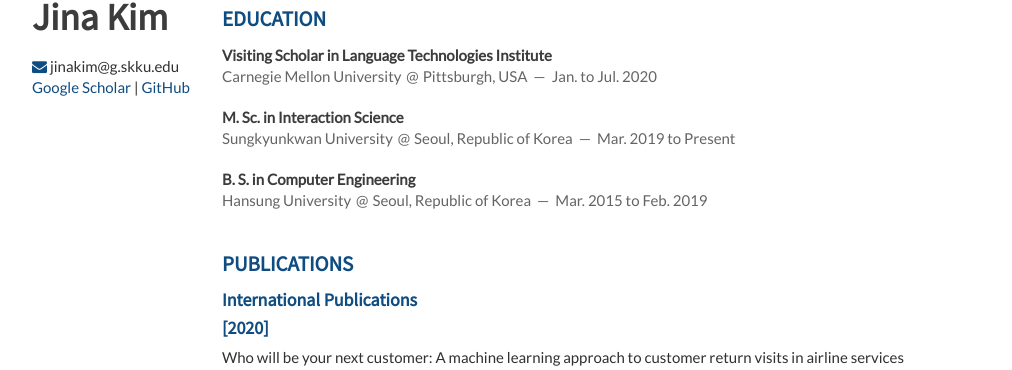
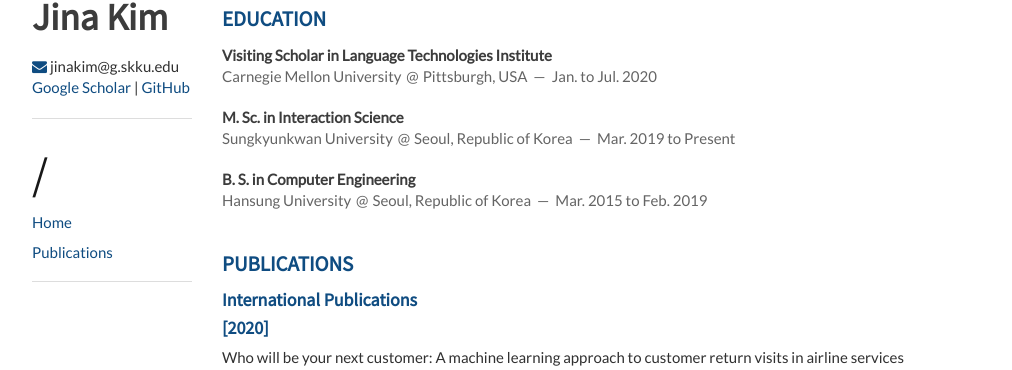
Before and after one commit to Jina-Kim/Jina-Kim.github.io, a Jekyll site: the page built from index.html, in a window 1280 px wide. Shown: the part 207-577 px from the top of the page, without its empty margins (138-1150 px from the left). Built offline with Jekyll 4.4.1, drawn with Linux system fonts in a browser that asks for light colours; nearby versions of some CDN libraries; the list of posts is cut into pages by our own code.

Commit message:
Update layout.html

```diff
--- a/_includes/about.html
+++ b/_includes/about.html
@@ -6,7 +6,6 @@
           My research area is artificial intelligence and natural language processing in user eXperience.
          </br>
           My interests lie in solving real-world problems by finding valuable cues in online services or social media with the support of machine learning models. Here is my <a href="https://drive.google.com/open?id=1JfQXtRegyqwXPrufVbjaKHcjvO033bx8" style="text-decoration: underline">Curriculum Vitae</a> (PDF; last update: Sept. 2020).
-
         </p>
     </article>
 </section>
--- a/_layouts/layout.html
+++ b/_layouts/layout.html
@@ -30,7 +30,17 @@
             <a href="{{ site.email_full }}"><i class="fa fa-envelope"></i> <span> {{ site.email }} </span></a><br/>
             <a href="{{ site.google_scholar }}">Google Scholar</a> | <a href="{{ site.github }}"> GitHub </a>
         </p>
-
+        <hr>
+        <nav class="menubar">
+          {% assign current = page.url | downcase | split: '/' %}
+            <h1>{{ current }}</h1>
+            <h1>{{  page.url  }}</h1>
+          <ul>
+            <li><a href='/' {% if current[1] == 'about' %}class='current'{% endif %}>Home</a></li>
+            <li><a href='/publications' {% if current[1] == 'publications' %}class='current'{% endif %}>Publications</a></li>
+          </ul>
+        </nav>
+        <hr>
     </header>
     <div class="thirteen columns clearfix">
 
```
